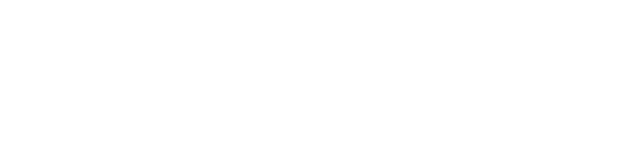
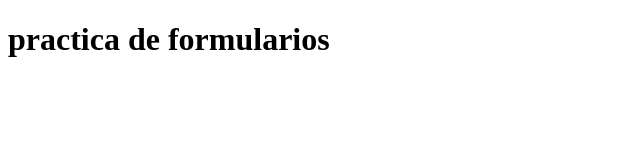
Before and after one commit to LMendoza70/web3a, a plain HTML site: page formularios.html in a window 1280 px wide. Shown: the whole page, without its empty margins (0-640 px from the left). Drawn offline with Linux system fonts and the light colour scheme.

Commit message:
Please enter the commit message for your changes. Lines starting  with '#' will be ignored, and an empty message aborts the commit.
 On branch main
 Your branch is ahead of 'origin/main' by 1 commit.
   (use "git push" to publish your local commits)

 Changes to be committed:
	modified:   formularios.html

```diff
--- a/formularios.html
+++ b/formularios.html
@@ -6,5 +6,7 @@
     <meta name="viewport" content="width=device-width, initial-scale=1.0" />
     <title>Formularios</title>
   </head>
-  <body></body>
+  <body>
+    <h1>practica de formularios</h1>
+  </body>
 </html>
```
